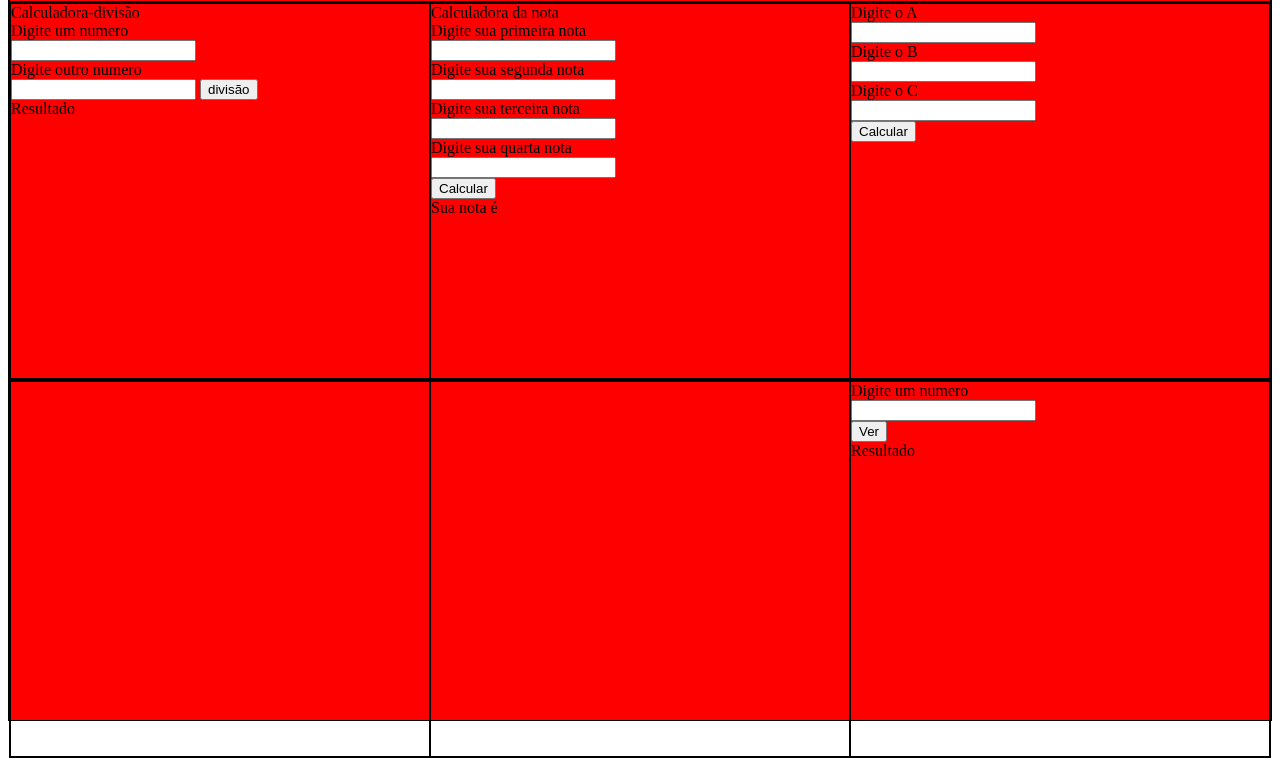
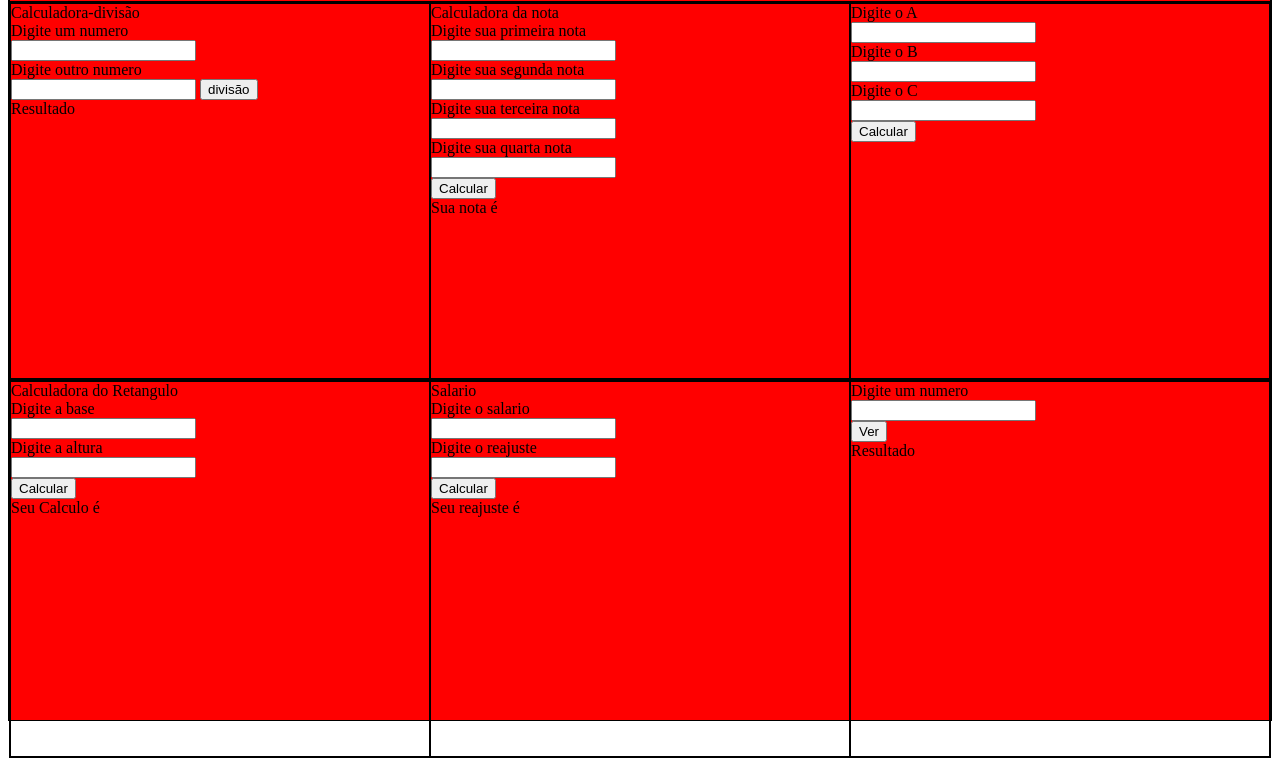
Before and after one commit to Brunario/avalia-o-web, a plain HTML site: page index.html in a window 1280 px wide. Shown: the part 89-847 px from the top of the page. Drawn offline with Linux system fonts and the light colour scheme.

Commit message:
terminei tudo

```diff
--- a/index.html
+++ b/index.html
@@ -47,11 +47,28 @@
      </div>
 
      <div id="item2">
-        <div id="elemento4"></div>
-        <div id="elemento5"></div>
+        <div id="elemento4">
+            <label for="">Calculadora do Retangulo</label><br>
+            <label for="">Digite a base </label><br>
+            <input type="number" id="num10"><br>
+            <label for="">Digite a altura </label><br>
+            <input type="number" id="num11"><br>
+            <button type="submit" value="Calcular" onclick="retangulo()">Calcular</button>
+            <div id="resultadoRetangulo">Seu Calculo é</div>
+        </div>
+        <div id="elemento5">
+            <label for="">Salario</label><br>
+            <label for="">Digite o salario</label><br>
+            <input type="number" id="num15"><br>
+            <label for="">Digite o reajuste </label><br>
+            <input type="number" id="num16"><br>
+            <button type="submit" value="Calcular" onclick="salario()">Calcular</button>
+            <div id="resultadosalario">Seu reajuste é</div>
+        </div>
+
         <div id="elemento6">
             <label for="">Digite um numero </label><br>
-            <input type="number" id="num10"><br>
+            <input type="number" id="num12"><br>
             <button type="submit" onclick="programaNum()">Ver</button>
             <div id="Numero">Resultado</div>
         </div>
--- a/javascript.js
+++ b/javascript.js
@@ -47,10 +47,27 @@ function abcNumeros(){
     }
 }
 
+function retangulo(){
+    var numero6 =parseInt(document.getElementById("num10").value)
+    var numero7 =parseInt(document.getElementById("num11").value)
+    var resultado = numero6 * numero7
+    var teste = document.getElementById("resultadoRetangulo")
+    teste.innerHTML=resultado
+
+}
+
+function salario(){
+    var numero15 =parseInt(document.getElementById("num15").value)
+    var numero16 =parseInt(document.getElementById("num16").value)
+    var resultado = numero15*(numero16/100)+numero15
+    var teste = document.getElementById("resultadosalario")
+    teste.innerHTML=resultado
+}
+
 function programaNum(){
-    var numero6 = parseInt(document.getElementById("num10").value);
-    var numero6alterado = parseInt(numero6)
-    var resultado = numero6alterado
+    var numero8 = parseInt(document.getElementById("num12").value)
+    var numero8alterado = parseInt(numero8)
+    var resultado = numero8alterado
     if(resultado>10){
         alert("É maior que 10: ")
     }
```
